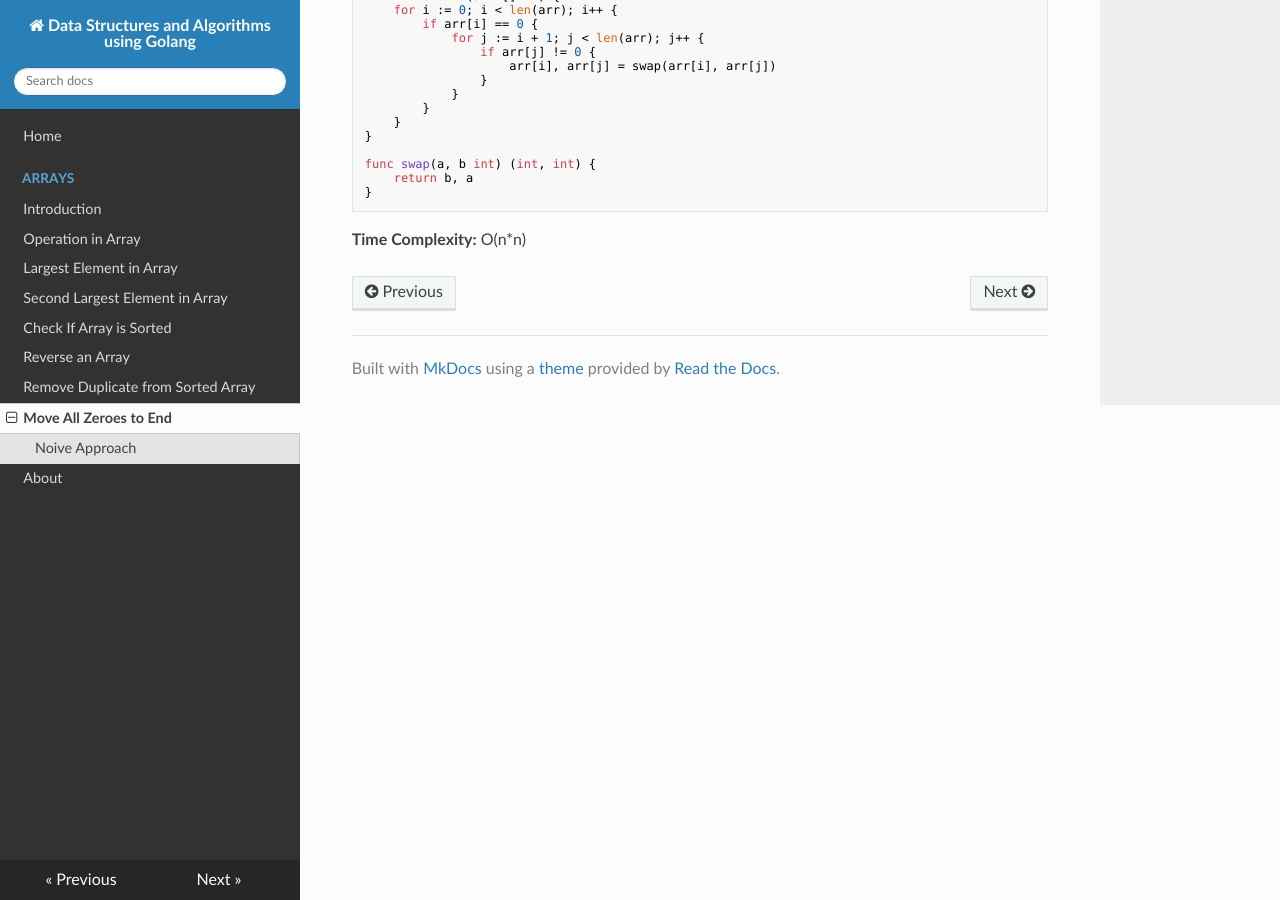
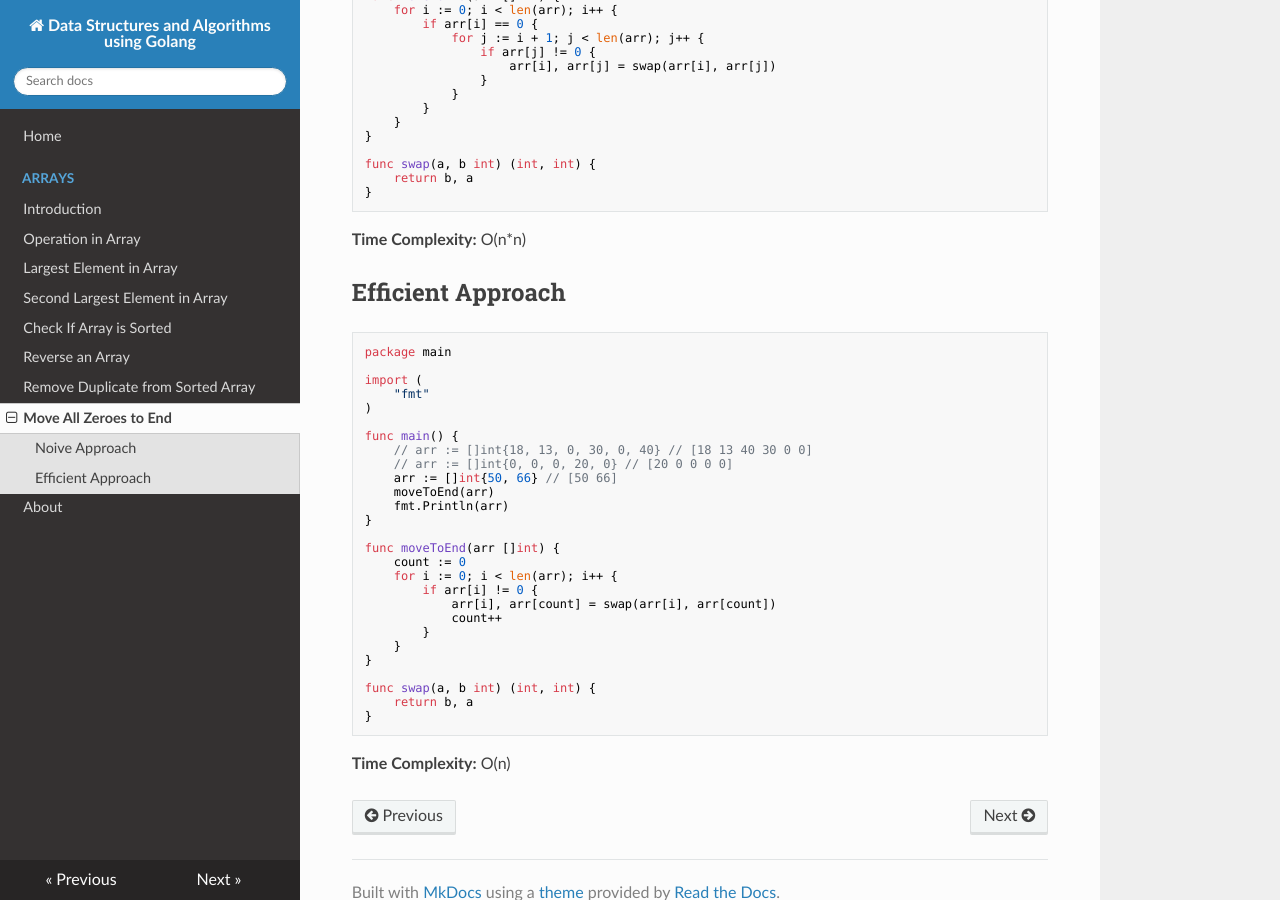
Before and after one commit to prithvipal/golang-dsa, an MkDocs documentation site: the page built from docs/array/move_all_zeroes_to_end.md, in a window 1280 px wide and 900 px high, scrolled down 652 px. Built offline with MkDocs 1.6.1, drawn with Linux system fonts in a browser that asks for light colours; nearby versions of some CDN libraries.

Commit message:
move zero effiecient approach

````diff
--- a/docs/array/move_all_zeroes_to_end.md
+++ b/docs/array/move_all_zeroes_to_end.md
@@ -44,3 +44,37 @@ func swap(a, b int) (int, int) {
 ```
 
 **Time Complexity:** O(n*n)
+
+## Efficient Approach
+
+```
+package main
+
+import (
+	"fmt"
+)
+
+func main() {
+	// arr := []int{18, 13, 0, 30, 0, 40} // [18 13 40 30 0 0]
+	// arr := []int{0, 0, 0, 20, 0} // [20 0 0 0 0]
+	arr := []int{50, 66} // [50 66]
+	moveToEnd(arr)
+	fmt.Println(arr)
+}
+
+func moveToEnd(arr []int) {
+	count := 0
+	for i := 0; i < len(arr); i++ {
+		if arr[i] != 0 {
+			arr[i], arr[count] = swap(arr[i], arr[count])
+			count++
+		}
+	}
+}
+
+func swap(a, b int) (int, int) {
+	return b, a
+}
+```
+
+**Time Complexity:** O(n)
````
